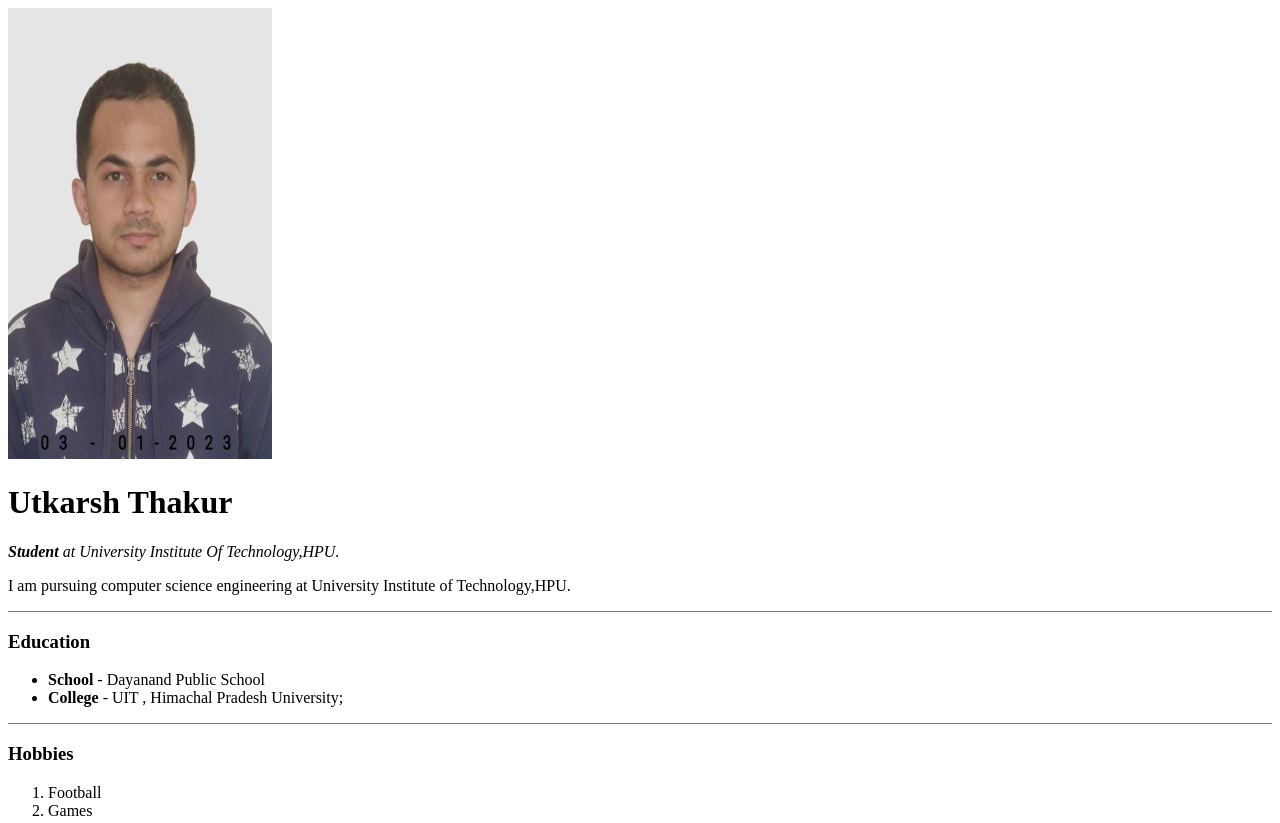
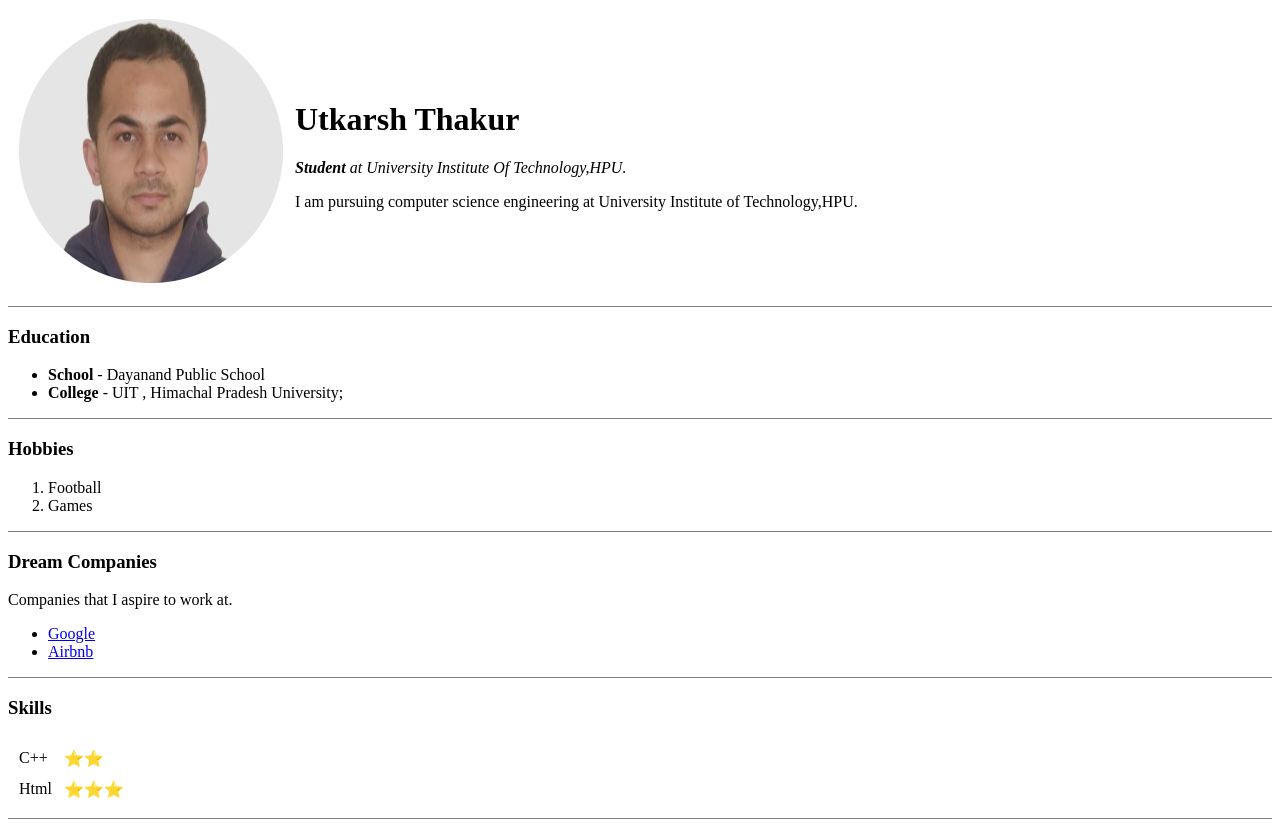
Before and after one commit to u1karshthakur/Web_Development, a plain HTML site: page HTML - Personal Site/index.html in a window 1280 px wide. Shown: the top 823 px of the page. Drawn offline with Linux system fonts and the light colour scheme.

```diff
--- a/HTML - Personal Site/index.html
+++ b/HTML - Personal Site/index.html
@@ -7,10 +7,17 @@
 </head>
 
 <body>
-  <img src="images/Utkarsh.jpg" alt="utkarsh profile pic"  >
-  <h1>Utkarsh Thakur</h1>
-  <p><em><strong>Student</strong> at University Institute Of Technology,HPU.</em></p>
-  <p>I am pursuing computer science engineering at University Institute of Technology,HPU.</p>
+  <table cellspacing = " 10">
+    <tr>
+      <td>  <img src="images/Utkarsh.png" alt="utkarsh profile pic"  ></td>
+      <td>  <h1>Utkarsh Thakur</h1>
+        <p><em><strong>Student</strong> at University Institute Of Technology,HPU.</em></p>
+        <p>I am pursuing computer science engineering at University Institute of Technology,HPU.</p>
+      </td>
+    </tr>
+  </table>
+
+
   <hr size="1" noshade>
   <h3>Education</h3>
   <ul>
@@ -46,6 +53,22 @@
   </ul>
 
   <hr size = " 1 " noshade />
+  <h3> Skills</h3>
+
+  <table cellspacing = "10">
+    <tr>
+      <td>C++</td>
+      <td>⭐⭐</td>
+    </tr>
+    <tr>
+      <td>Html</td>
+      <td>⭐⭐⭐</td>
+    </tr>
+
+
+  </table>
+
+  <hr size = "1" noshade>
   <p>
     Link to contact me : <a href = "Contact.html" ><em>Contacts</em></a>
   </p>
```
Also changed, not shown: HTML - Personal Site/Contact.html (+14 -0 lines), HTML - Personal Site/images/Utkarsh.png (added), HTML - Personal Site/images/utkarsh.jpg (deleted).
